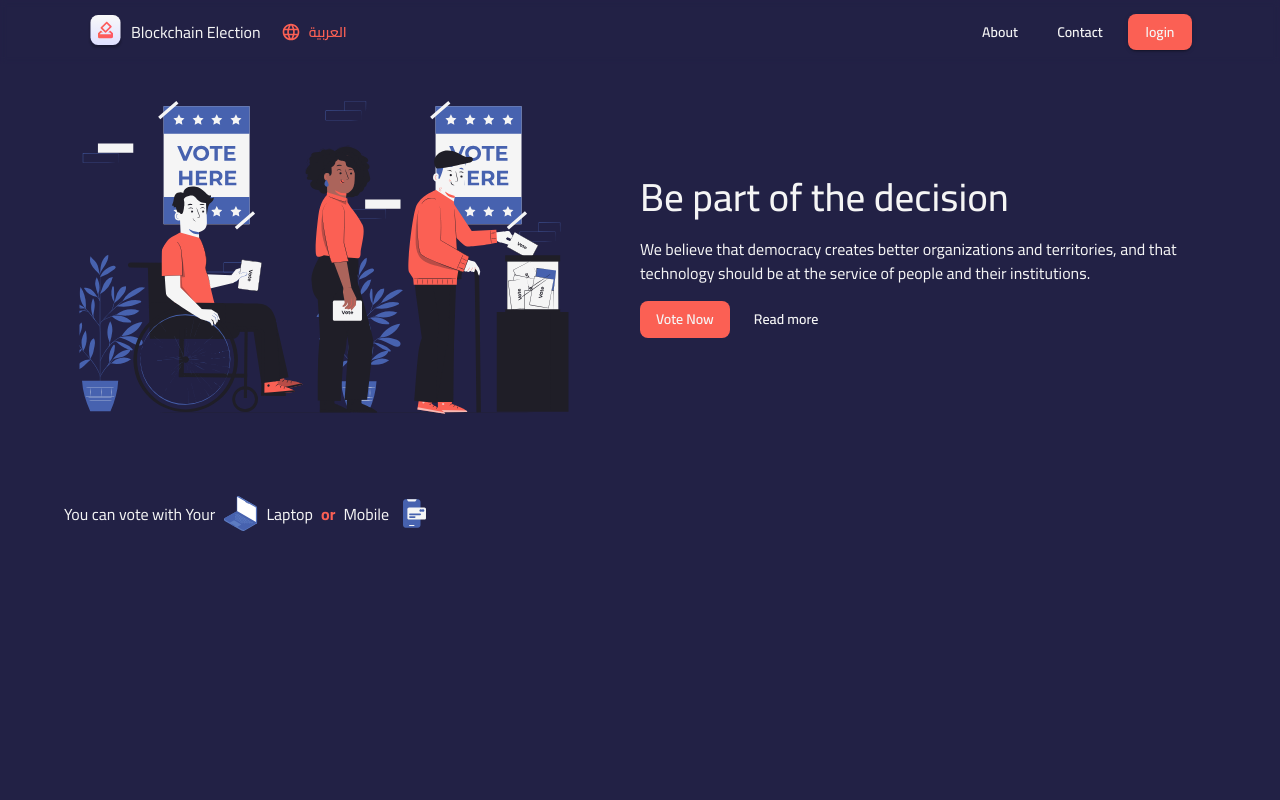
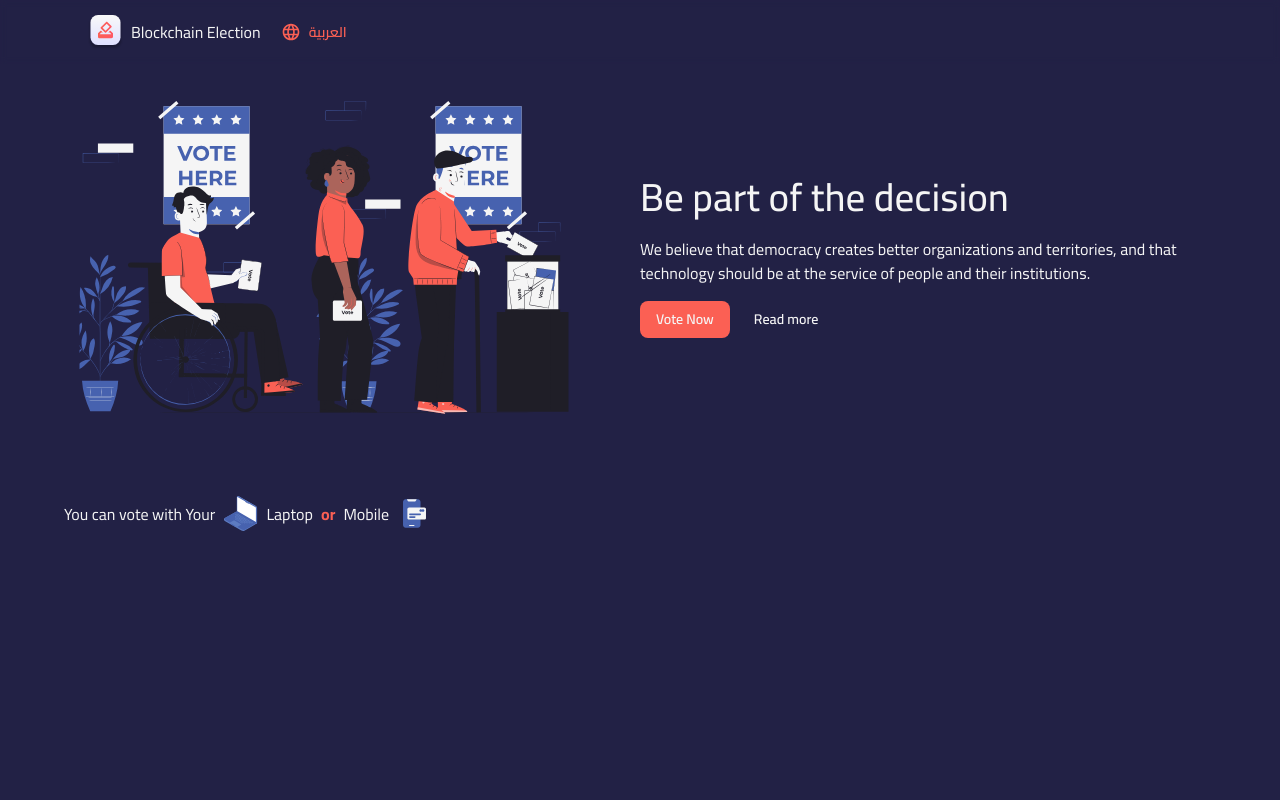
Before and after one commit to mohannadzidan/voitng-blockchain, a React (Vite) app: page / in a window 1280 px wide. Shown: the top 800 px of the page. Built offline with nearby package versions, Linux system fonts and the light colour scheme.

Commit message:
feat: remove about, contact and login from header

```diff
--- a/src/components/Header/index.jsx
+++ b/src/components/Header/index.jsx
@@ -95,22 +95,6 @@ function Header() {
             {t("other_language")}
           </Button>
           <Box flex={1} />
-          <Stack direction="row" spacing={2}>
-            <Button color="inherit" onClick={goToAbout}>
-              {t("about")}
-            </Button>
-            <Button color="inherit" onClick={goToContact}>
-              {t("contact")}
-            </Button>
-            <Button
-              variant="contained"
-              color="primary"
-              to={"/preparation"}
-              component={Link}
-            >
-              {t("login")}
-            </Button>
-          </Stack>
         </Toolbar>
       </Container>
     </AppBar>
```
